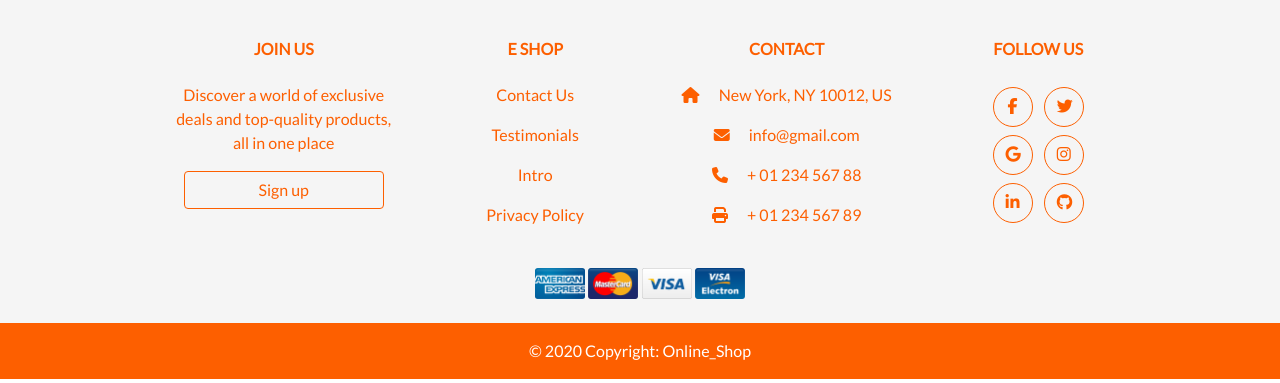
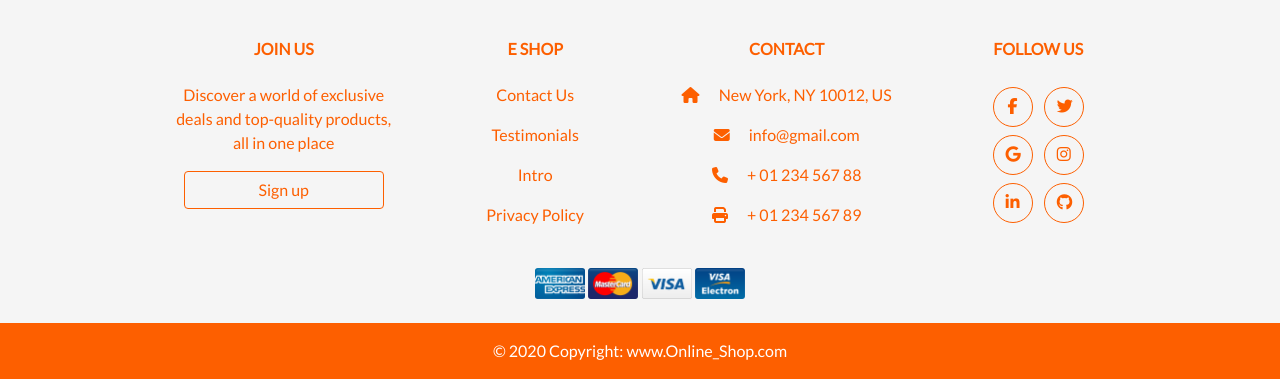
Before and after one commit to Marcopolo1975/PP-5, a Django app: page /bag/ in a window 1280 px wide. Shown: the part 417-800 px from the top of the page. Run offline with Django 3.2, Linux system fonts and the light colour scheme; some libraries are stand-ins or nearby versions.

```diff
--- a/templates/includes/footer.html
+++ b/templates/includes/footer.html
@@ -112,7 +112,7 @@
          >
       © 2020 Copyright:
       <a class="text-white" href=""
-         >Online_Shop</a
+         >www.Online_Shop.com</a
         >
     </div>
     <!-- Copyright -->
--- a/templates/includes/main-nav.html
+++ b/templates/includes/main-nav.html
@@ -64,7 +64,7 @@
                 Contact
             </a>
             <div class="dropdown-menu border-0" aria-labelledby="specials-link">
-                <a href="{% url 'contact' %}" class="dropdown-item">Queries </a>
+                <a href="{% url 'contact' %}" class="dropdown-item">Make an Enquiry </a>
             </div>
         </li>
         <li class="nav-item dropdown">
```
